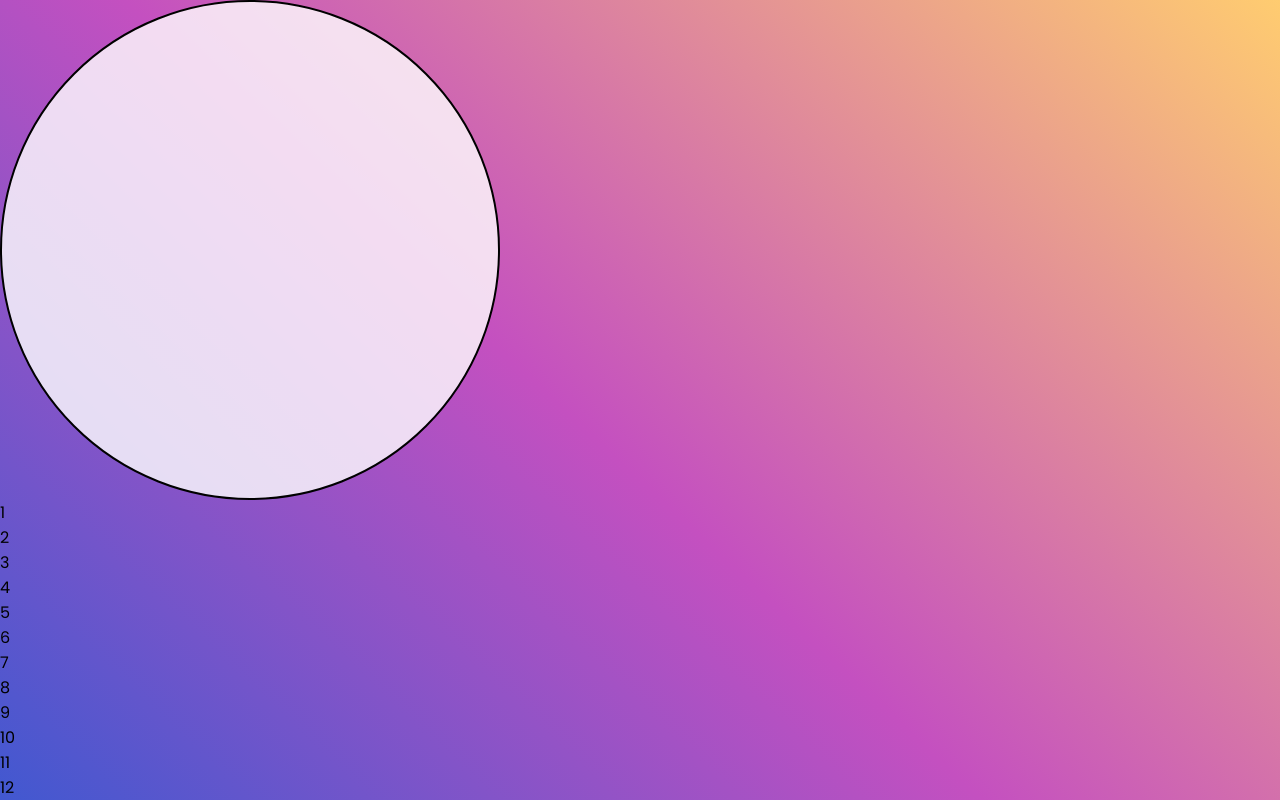
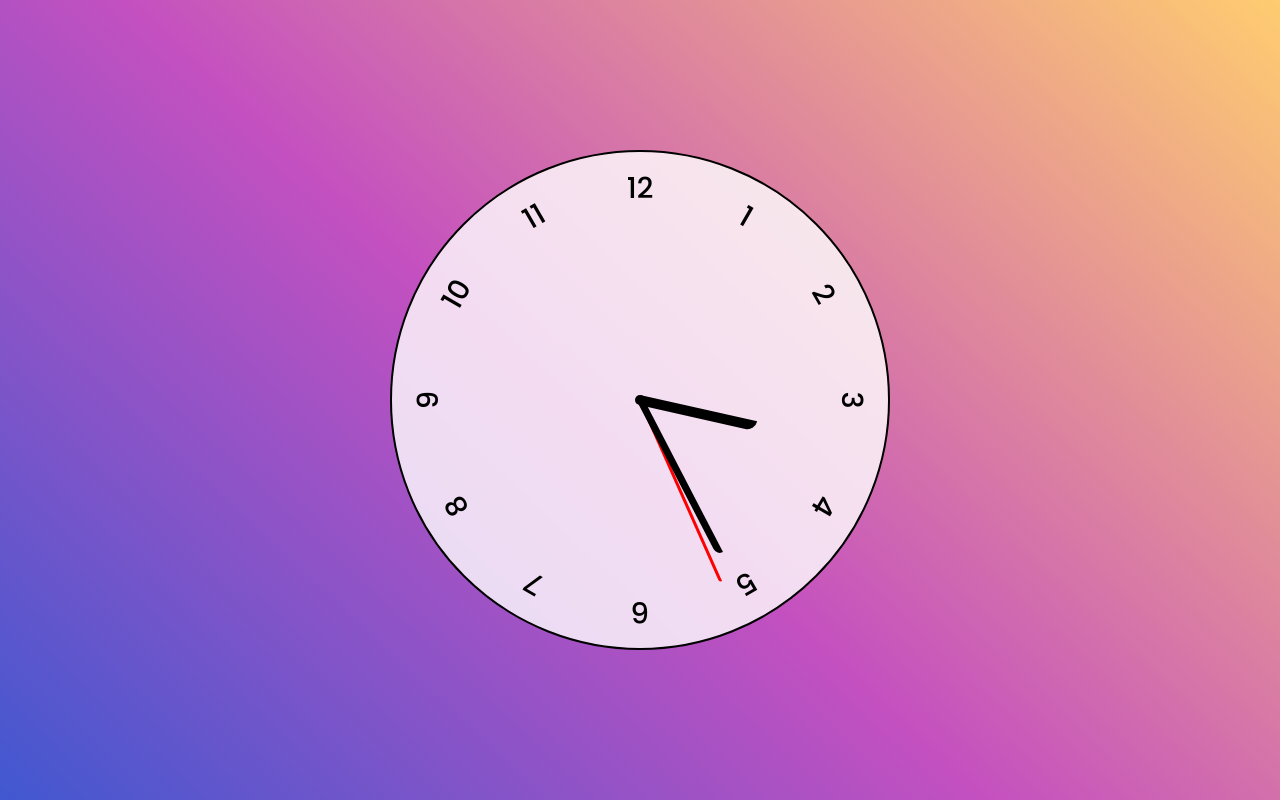
Before and after one commit to railsonsilva7/Relogio, a plain HTML site: page index.html in a window 1280 px wide. Drawn offline with Linux system fonts and the light colour scheme.

Commit message:
Projeto final

```diff
--- a/index.html
+++ b/index.html
@@ -1,18 +1,20 @@
 <!DOCTYPE html>
 <html lang="en">
   <head>
-  <meta charset="UTF-8">
-  <meta http-equiv="X-UA-Compatible" content="IE=edge">
-  <meta name="viewport" content="width=device-width, initial-scale=1.0">
-  <link rel="stylesheet" href="">
-  <link rel="preconnect" href="https://fonts.googleapis.com">
-<link rel="preconnect" href="https://fonts.gstatic.com" crossorigin>
-<link href="https://fonts.googleapis.com/css2?family=DM+Sans:wght@400;700&family=Poppins:wght@400;500;700&display=swap" rel="stylesheet">
-<link rel="stylesheet" href="style.css">
-  <title>Rlógio</title>
+    <meta charset="UTF-8" />
+    <meta http-equiv="X-UA-Compatible" content="IE=edge" />
+    <meta name="viewport" content="width=device-width, initial-scale=1.0" />
+    <link rel="preconnect" href="https://fonts.googleapis.com" />
+    <link rel="preconnect" href="https://fonts.gstatic.com" crossorigin />
+    <link
+      href="https://fonts.googleapis.com/css2?family=Poppins:wght@400;500;700&display=swap"
+      rel="stylesheet"
+    />
+    <link rel="stylesheet" href="style.css" />
+    <title>Relógio</title>
   </head>
   <body>
-  <div class="clock"></div>
+    <div class="clock">
       <div class="hand seconds"></div>
       <div class="hand minutes"></div>
       <div class="hand hours"></div>
@@ -29,5 +31,7 @@
       <div class="div number number-10">10</div>
       <div class="div number number-11">11</div>
       <div class="div number number-12">12</div>
+    </div>
+    <script src="script.js"></script>
   </body>
 </html>
--- /dev/null
+++ b/script.js
@@ -0,0 +1,21 @@
+const hoursHand = document.querySelector(".hand.hours");
+const minutesHand = document.querySelector(".hand.minutes");
+const secondsHand = document.querySelector(".hand.seconds");
+
+const setRotation = (element, rotationPercentage) => {
+  element.style.setProperty("--rotation", rotationPercentage * 360);
+};
+
+const setClock = () => {
+const currentDate = new Date();
+const secondsPercentage = currentDate.getSeconds() / 60;
+const minutesPercentage = (secondsPercentage + currentDate.getMinutes()) / 60;
+const hoursPercentage = (minutesPercentage + currentDate.getHours()) / 12;
+
+  setRotation(secondsHand, secondsPercentage);
+  setRotation(minutesHand, minutesPercentage);
+  setRotation(hoursHand, hoursPercentage);
+};
+
+setClock();
+setInterval(setClock, 1000);
--- a/style.css
+++ b/style.css
@@ -2,19 +2,24 @@
   box-sizing: border-box;
   padding: 0;
   margin: 0;
-    font-family: 'DM Sans', sans-serif;
   font-family: 'Poppins', sans-serif;
 }
 
-body{
+body {
       background-image: linear-gradient(
         43deg,
         #4158d0 0%,
         #c450c0 46%,
         #ffcc70 100%
-  );
+      ) ;
       height: 100vh;
+      display: flex;
+      align-items: center;
+      justify-content: center;
+
 }
+
+
 .clock {
   width: 500px;
   height: 500px;
@@ -24,11 +29,91 @@ body{
   position: relative;
 }
 
-  .clok.number {
+.clock .number {
+   --rotation: 0;
+
     position: absolute;
     width: 100%;
     height: 100%;
-    background-color: red;
+    text-align: center;
+    transform: rotate(var(--rotation));
+    font-size: 1.8rem;
+    font-weight: 500;
+    padding: 15px;
+    }
 
+.clock .number.number-1 {
+  --rotation: 30deg;
+}
+.clock .number.number-2 {
+  --rotation: 60deg;
+}
+.clock .number.number-3 {
+  --rotation: 90deg;
+}
+.clock .number.number-4 {
+  --rotation: 120deg;
+}
+.clock .number.number-5 {
+  --rotation: 150deg;
+}
+.clock .number.number-6 {
+  --rotation: 180deg;
+}
+.clock .number.number-7 {
+  --rotation: 210deg;
+}
+.clock .number.number-8 {
+  --rotation: 240deg;
+}
+.clock .number.number-9 {
+  --rotation: 270deg;
+}
+.clock .number.number-10 {
+  --rotation: 300deg;
+}
+.clock .number.number-11 {
+  --rotation: 330deg;
+}
+/* Ponteiros */
+.clock::after {
+  content: '';
+  position: absolute;
+  width: 10px;
+  height: 10px;
+  border-radius: 50%;
+  top: 50%;
+  left: 50%;
+  z-index: 11;
+  background-color: black;
+  transform: translate(-50%, -50%);
+}
+.clock .hand {
+  --rotation: 0;
+  position: absolute;
+  bottom: 50%;
+  left: 50%;
+  background-color: black;
+  transform: translateX(-50%) rotate(calc(var(--rotation) * 1deg));
+  transform-origin: bottom;
+  border-top-right-radius: 10px;
 
 }
+
+.clock .hand.seconds {
+  width: 3px;
+  height: 40%;
+  background-color: red;
+}
+
+.clock .hand.minutes {
+  width: 7px;
+  height: 35%;
+  background-color: black;
+}
+
+.clock .hand.hours {
+  width: 10px;
+  height: 24%;
+  background-color: black;
+}
```
Lines whose indentation alone changed are shown as unchanged.
